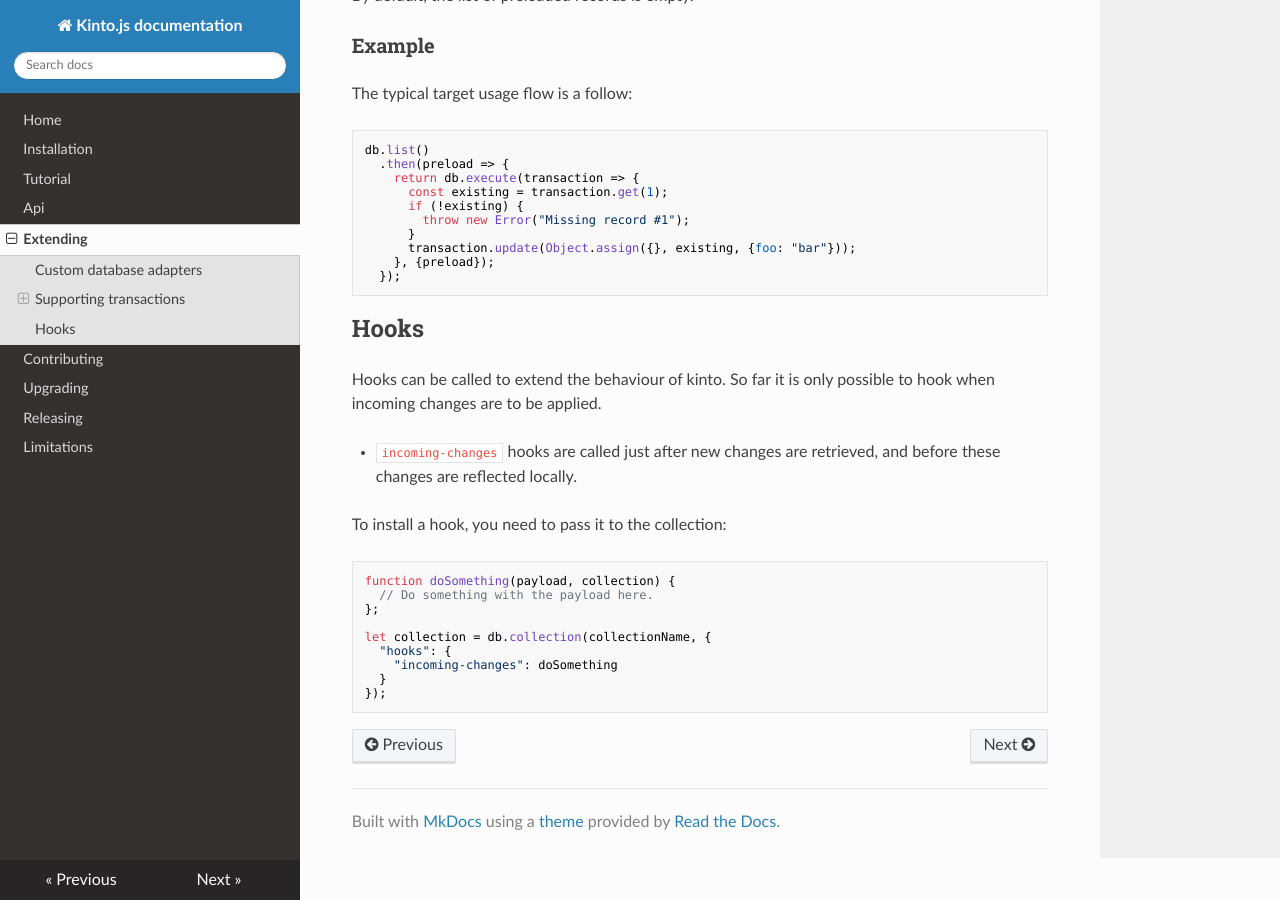
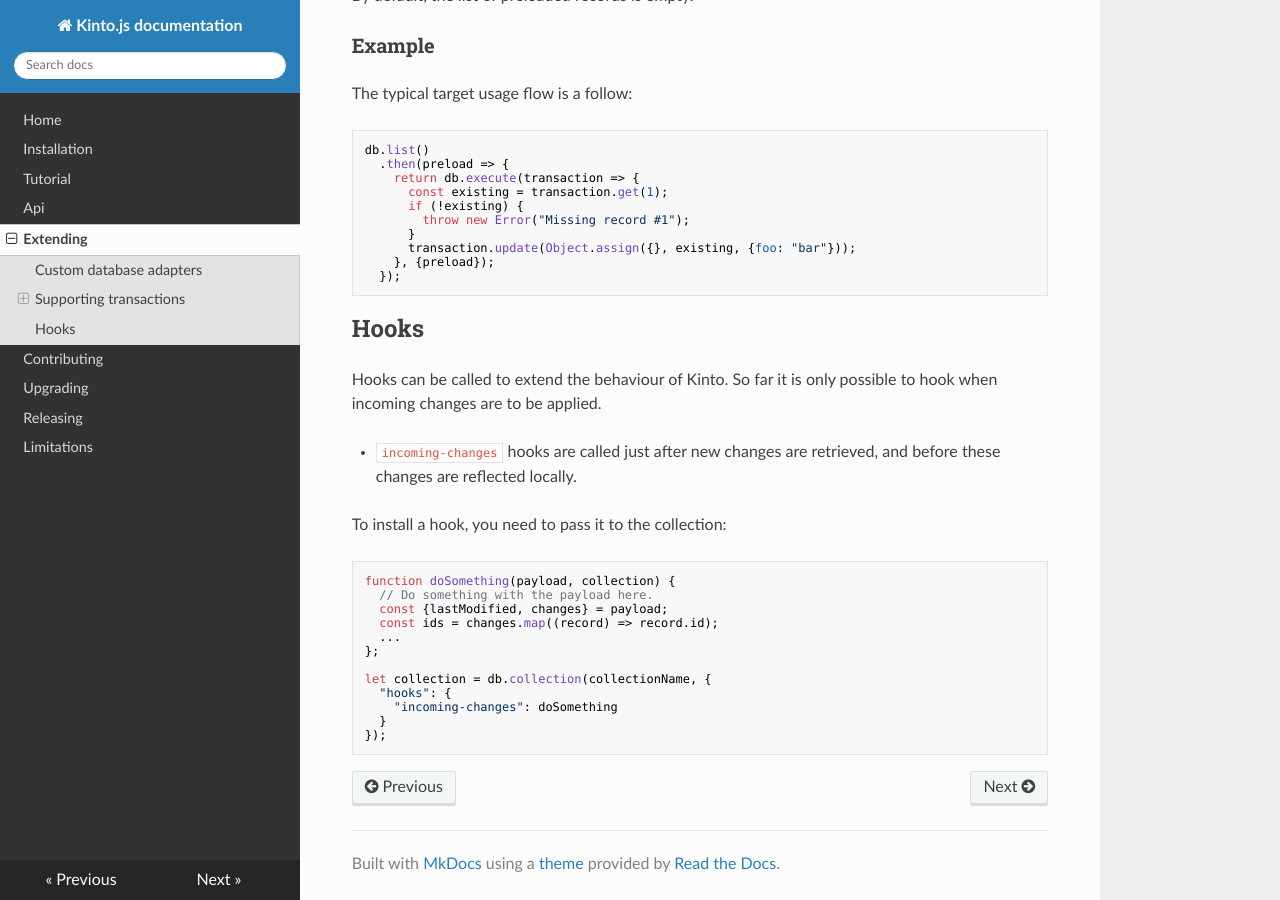
Before and after one commit to Kinto/kinto.js, an MkDocs documentation site: the page built from docs/extending.md, in a window 1280 px wide and 900 px high, scrolled down 1622 px. Built offline with MkDocs 1.6.1, drawn with Linux system fonts in a browser that asks for light colours; nearby versions of some CDN libraries; old or Windows-style settings are respelled for this version of MkDocs.

Commit message:
Remove one level of object in hooks payloads (fixes #357)

````diff
--- a/docs/extending.md
+++ b/docs/extending.md
@@ -88,16 +88,19 @@
 
 ## Hooks
 
-Hooks can be called to extend the behaviour of kinto. So far it is only possible to hook when incoming changes are to be applied.
+Hooks can be called to extend the behaviour of Kinto. So far it is only possible to hook when incoming changes are to be applied.
 
 - `incoming-changes` hooks are called just after new changes are retrieved, and
   before these changes are reflected locally.
 
 To install a hook, you need to pass it to the collection:
 
-```
+```js
 function doSomething(payload, collection) {
   // Do something with the payload here.
+  const {lastModified, changes} = payload;
+  const ids = changes.map((record) => record.id);
+  ...
 };
 
 let collection = db.collection(collectionName, {
````
Also changed, not shown: 2 other files.
